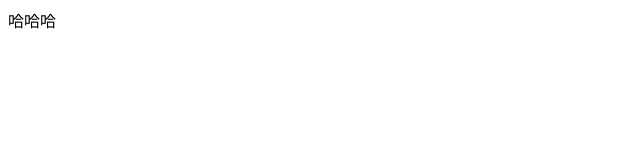
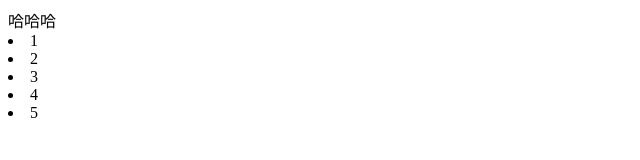
Before and after one commit to Greendayzzn/-1, a plain HTML site: page index.html in a window 1280 px wide. Shown: the full height of the page, 0-640 px from the left. Drawn offline with Linux system fonts and the light colour scheme.

Commit message:
排序算法初始化

```diff
--- a/index.html
+++ b/index.html
@@ -1,18 +1,23 @@
 <!--
  * @Author: 张卓南
  * @Date: 2024-06-02 18:59:34
- * @LastEditTime: 2024-06-02 19:00:24
+ * @LastEditTime: 2024-06-03 10:07:39
  * @Description:
 -->
 <!DOCTYPE html>
 <html lang="en">
   <head>
-  <meta charset="UTF-8">
-  <meta http-equiv="X-UA-Compatible" content="IE=edge">
-  <meta name="viewport" content="width=device-width, initial-scale=1.0">
+    <meta charset="UTF-8" />
+    <meta http-equiv="X-UA-Compatible" content="IE=edge" />
+    <meta name="viewport" content="width=device-width, initial-scale=1.0" />
     <title>Document</title>
   </head>
   <body>
     哈哈哈
+    <li>1</li>
+    <li>2</li>
+    <li>3</li>
+    <li>4</li>
+    <li>5</li>
   </body>
 </html>
```
Lines whose indentation alone changed are shown as unchanged.
